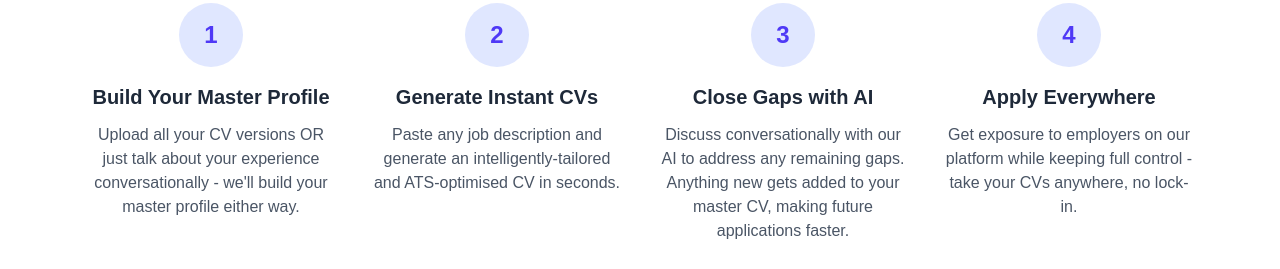
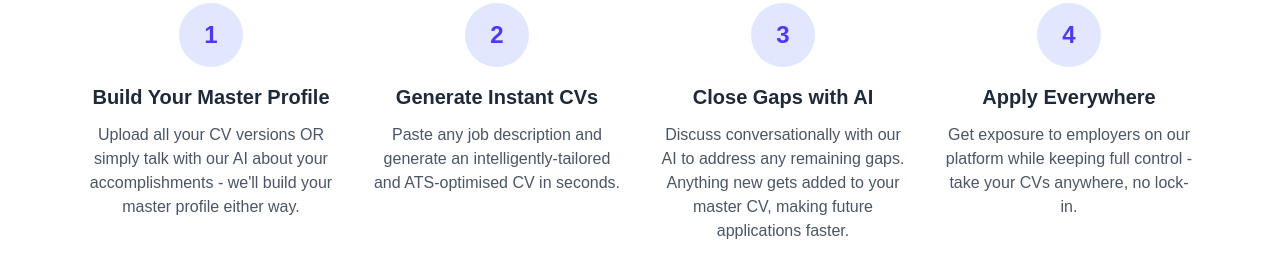
Before and after one commit to melia-dot/hirelytica, a Next.js app: page / in a window 1280 px wide. Shown: the part 960-1229 px from the top of the page. Built offline with nearby package versions, Linux system fonts and the light colour scheme.

Commit message:
Fix apostrophes for production build

```diff
--- a/app/page.tsx
+++ b/app/page.tsx
@@ -97,7 +97,7 @@ export default function LandingPage() {
                 <span className="text-2xl font-bold text-indigo-600">1</span>
               </div>
               <h3 className="text-xl font-semibold mb-3 text-gray-800">Build Your Master Profile</h3>
-              <p className="text-gray-600">Upload all your CV versions OR just talk about your experience conversationally - we&apos;ll build your master profile either way.</p>
+              <p className="text-gray-600">Upload all your CV versions OR simply talk with our AI about your accomplishments - we&apos;ll build your master profile either way.</p>
             </div>
             <div className="text-center">
               <div className="bg-indigo-100 rounded-full w-16 h-16 flex items-center justify-center mx-auto mb-4">
```
